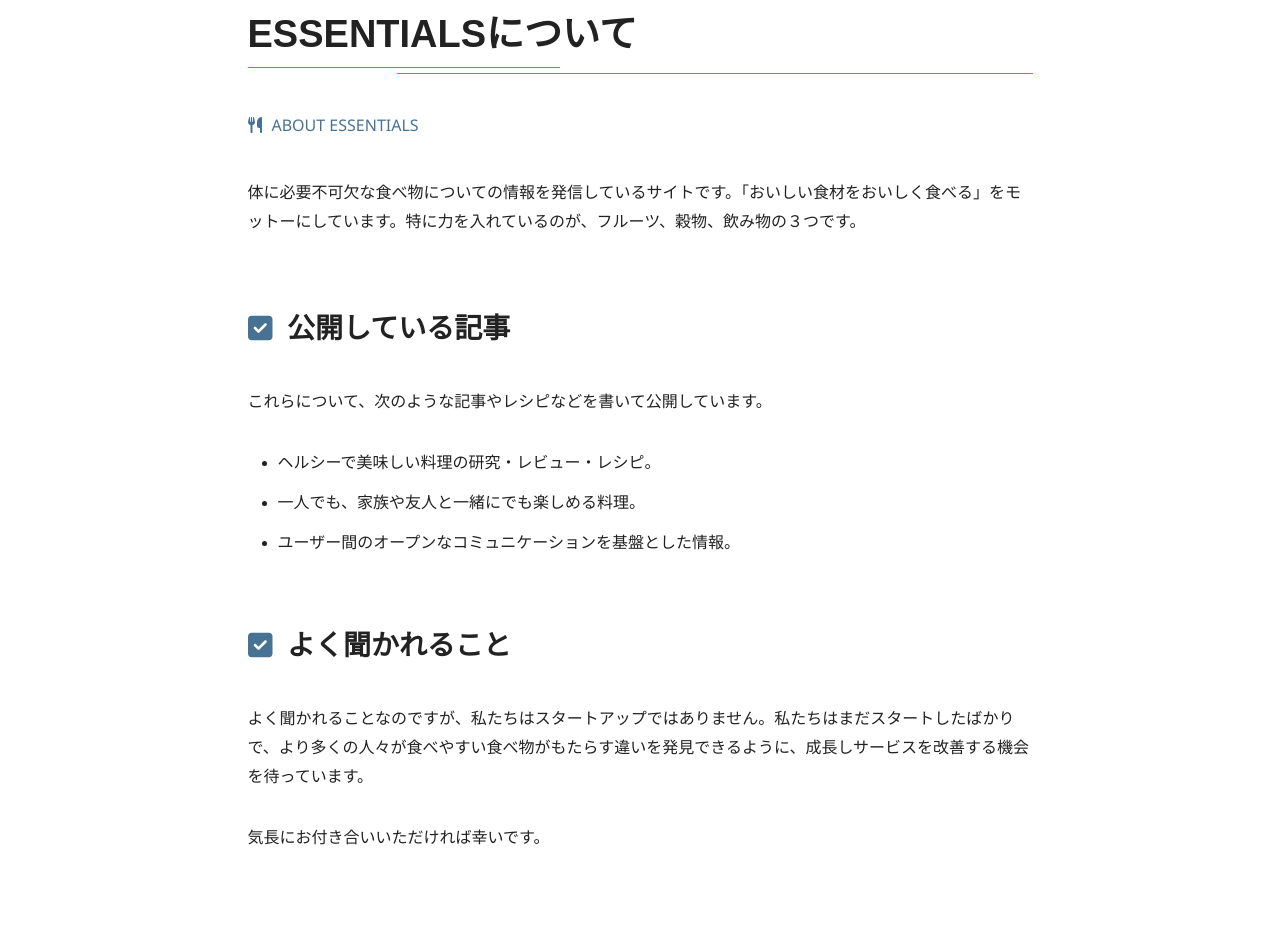
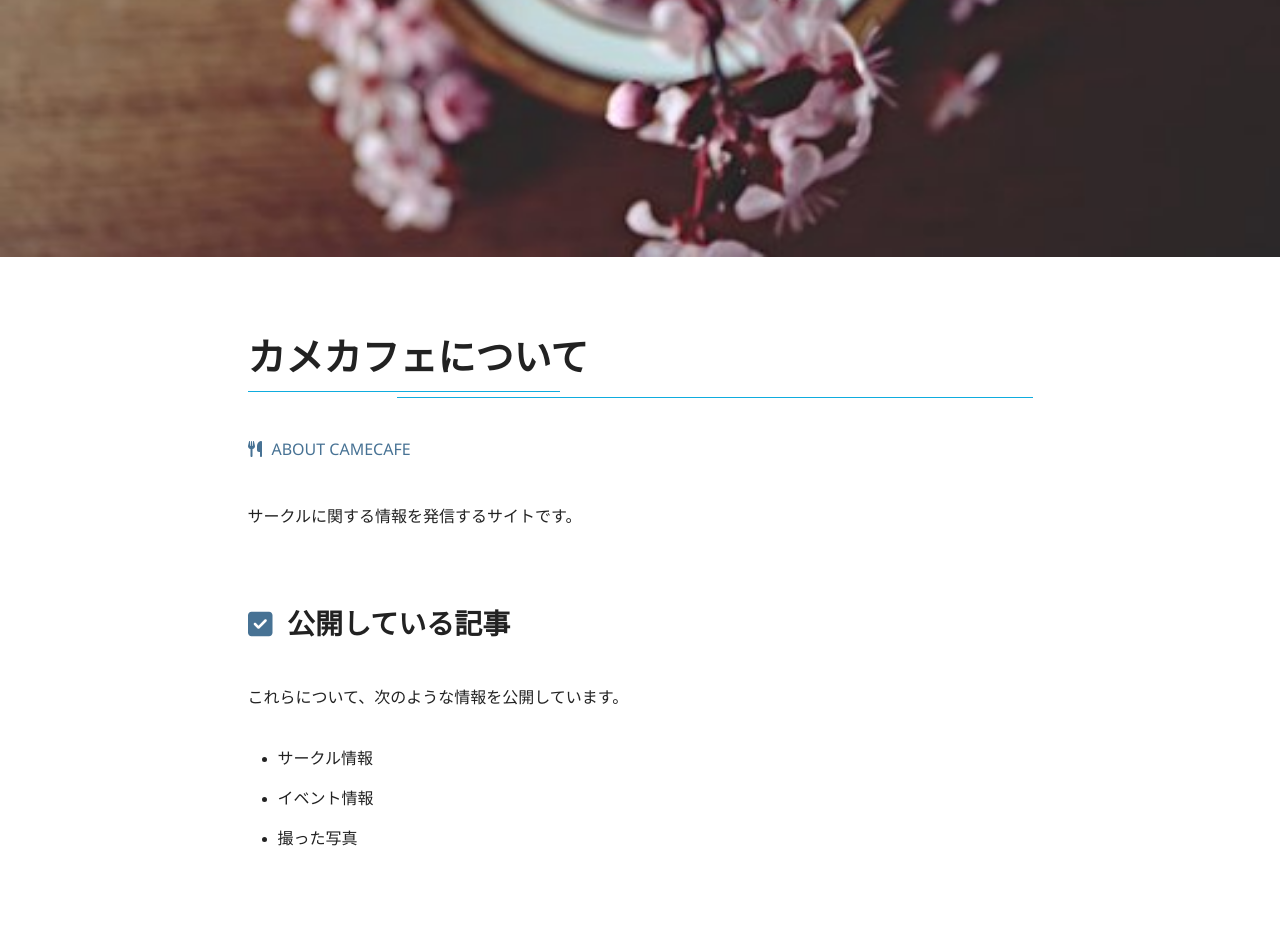
Before and after one commit to puben216/camecafe-site-2nd, a Gatsby site: page /about in a window 1280 px wide. Shown: the part 696-1635 px from the top of the page. Built offline with nearby package versions, Linux system fonts and the light colour scheme; Gatsby itself is replaced by a stand-in of ours.

Commit message:
about修正

```diff
--- a/src/pages/about.js
+++ b/src/pages/about.js
@@ -12,8 +12,8 @@ import SEO from "../components/seo"
 export default ({ data, location }) => (
   <Layout>
     <SEO
-      pagetitle="ESSENTIALS について"
-      pagedesc=" 食べ物についての情報を発信しているサイトです。"
+      pagetitle="カメカフェ について"
+      pagedesc="東京を中心に初心者向けに活動しているカメラサークルです。"
       pagepath={location.pathname}
       pageimg={data.about.childImageSharp.original.src}
       pageimgw={data.about.childImageSharp.original.width}
@@ -23,43 +23,35 @@ export default ({ data, location }) => (
       <figure>
         <Img
           fluid={data.about.childImageSharp.fluid}
-          alt="ブルーベリー＆ヨーグルト"
+          alt="カメカフェトップ画像"
         />
       </figure>
     </div>
     <article className="content">
       <div className="container">
-        <h1 className="bar">ESSENTIALSについて</h1>
+        <h1 className="bar">カメカフェについて</h1>
         <aside className="info">
           <div className="subtitle">
             <FontAwesomeIcon icon={faUtensils} />
-            ABOUT ESSENTIALS
+            ABOUT CAMECAFE
           </div>
         </aside>
         <div className="postbody">
           <p>
-            体に必要不可欠な食べ物についての情報を発信しているサイトです。「おいしい食材をおいしく食べる」をモットーにしています。特に力を入れているのが、フルーツ、穀物、飲み物の３つです。
+            サークルに関する情報を発信するサイトです。
           </p>
           <h2>
             <FontAwesomeIcon icon={faCheckSquare} />
             公開している記事
           </h2>
           <p>
-            これらについて、次のような記事やレシピなどを書いて公開しています。
+            これらについて、次のような情報を公開しています。
           </p>
           <ul>
-            <li>ヘルシーで美味しい料理の研究・レビュー・レシピ。</li>
-            <li>一人でも、家族や友人と一緒にでも楽しめる料理。</li>
-            <li>ユーザー間のオープンなコミュニケーションを基盤とした情報。</li>
+            <li>サークル情報</li>
+            <li>イベント情報</li>
+            <li>撮った写真</li>
           </ul>
-          <h2>
-            <FontAwesomeIcon icon={faCheckSquare} />
-            よく聞かれること
-          </h2>
-          <p>
-            よく聞かれることなのですが、私たちはスタートアップではありません。私たちはまだスタートしたばかりで、より多くの人々が食べやすい食べ物がもたらす違いを発見できるように、成長しサービスを改善する機会を待っています。
-          </p>
-          <p>気長にお付き合いいただければ幸いです。</p>
         </div>
       </div>
     </article>
@@ -68,7 +60,7 @@ export default ({ data, location }) => (
 
 export const query = graphql`
   query {
-    about: file(relativePath: { eq: "about.jpg" }) {
+    about: file(relativePath: { eq: "spring-2174750__340.png" }) {
       childImageSharp {
         fluid(maxWidth: 1600) {
           ...GatsbyImageSharpFluid_withWebp
```
Also changed, not shown: src/pages/index.js (+0 -7 lines), src/images/spring-2174750__340.png (added).
